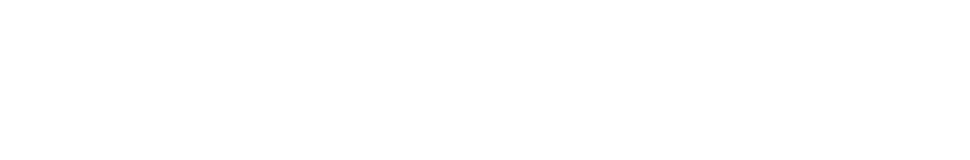
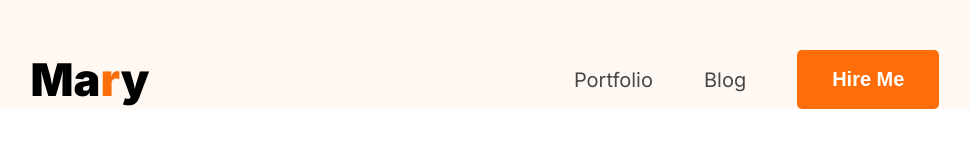
Before and after one commit to rshihab21/hero-dev-code, a plain HTML site: page index.html in a window 1280 px wide. Shown: the whole page, without its empty margins (155-1125 px from the left). Drawn offline with Linux system fonts and the light colour scheme.

Commit message:
Styles navbar according to figma design

```diff
--- a/index.html
+++ b/index.html
@@ -5,8 +5,20 @@
     <meta name="viewport" content="width=device-width, initial-scale=1.0">
     <title>shihab portfolio</title>
     <link rel="stylesheet" href="styles/portfolio.css">
+    <link href="https://fonts.googleapis.com/css2?family=Inter:ital,opsz,wght@0,14..32,100..900;1,14..32,100..900&family=Open+Sans:ital,wght@0,300..800;1,300..800&family=Poppins:ital,wght@0,100;0,200;0,300;0,400;0,500;0,600;0,700;0,800;0,900;1,100;1,200;1,300;1,400;1,500;1,600;1,700;1,800;1,900&display=swap" rel="stylesheet">
 </head>
-<body>
-
+<body class="font_open_sans">
+    <header>
+        <nav>
+            <div class="logo">
+                <h2>Ma<span class="logo-text">r</span>y</h2>
+            </div>
+            <ul class="menu">
+                <li><a href="#">Portfolio</a></li>
+                <li><a href="#">Blog</a></li>
+                <li><button class="btn">Hire Me</button></li>
+            </ul>
+        </nav>
+    </header>
 </body>
 </html>
--- a/styles/portfolio.css
+++ b/styles/portfolio.css
@@ -0,0 +1,56 @@
+* {
+    margin: 0;
+    padding: 0;
+    box-sizing: border-box;
+}
+/* shared style */
+.font_open_sans {
+  font-family: "Inter", sans-serif;
+  font-optical-sizing: auto;
+}
+.logo h2 {
+    font-size: 45px;
+    color:black;
+    font-weight: 900;
+}
+.btn {
+    background-color: #FD6E0A;
+    font-size: 20px;
+    font-weight: 700;
+    padding: 18px 35px;
+    border: none;
+    border-radius: 5px;
+    color: #fff;
+}
+.logo-text {
+    color: #FD6E0A;
+}
+
+/* main style */
+
+header {
+    background-color: #FFF8F3;
+}
+
+nav {
+    padding-top: 50px;
+    display: flex;
+    justify-content: space-between;
+    width:71%;
+    max-width: 1140px;
+    margin: 0px auto;
+    align-items: center;
+}
+nav .menu {
+    display: flex;
+    gap: 18px 51px;
+    list-style-type:none;
+    align-items: center;
+}
+nav .menu a {
+    color: #474747;
+    font-size: 20px;
+    text-decoration: none;
+    font-weight: normal;
+
+}
```
